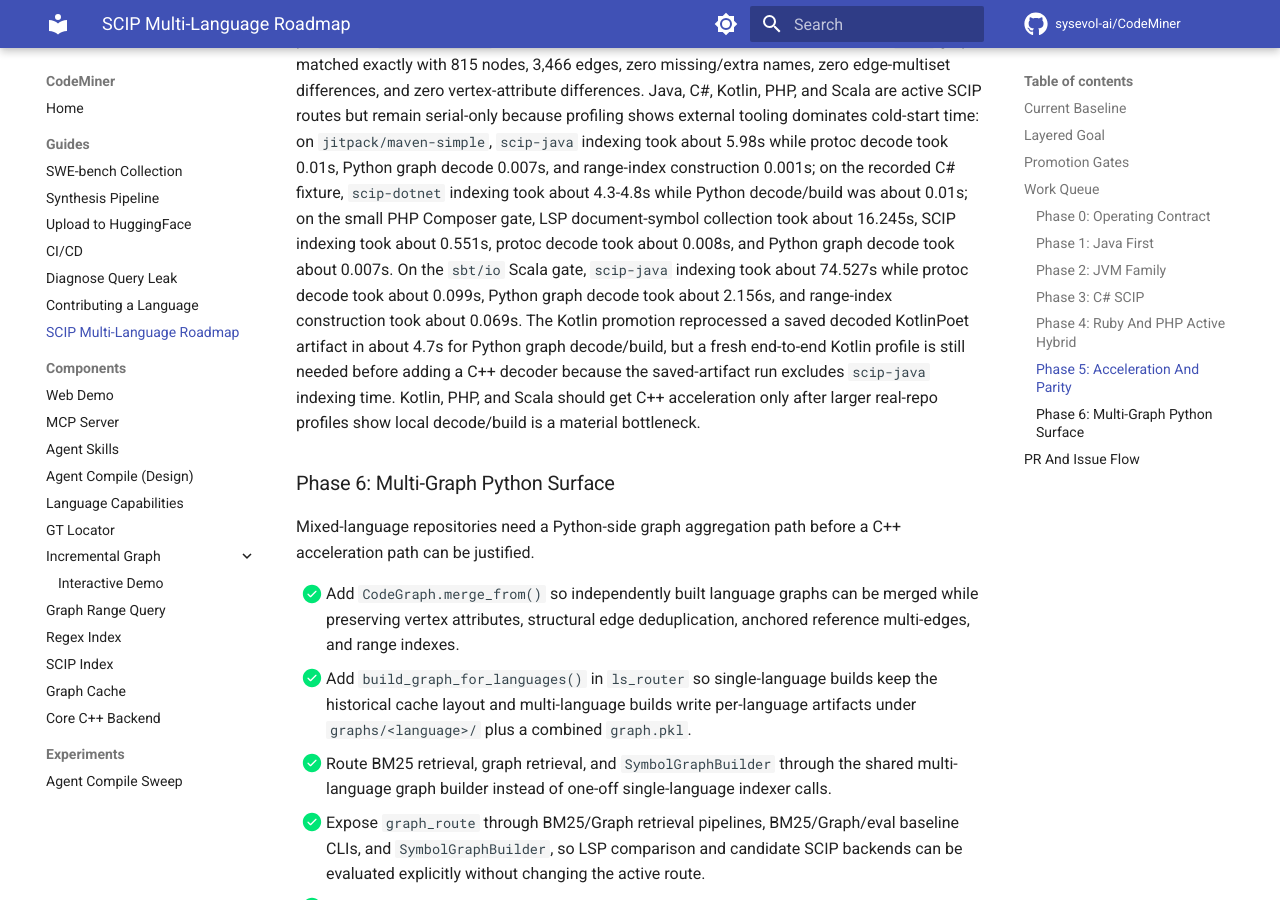
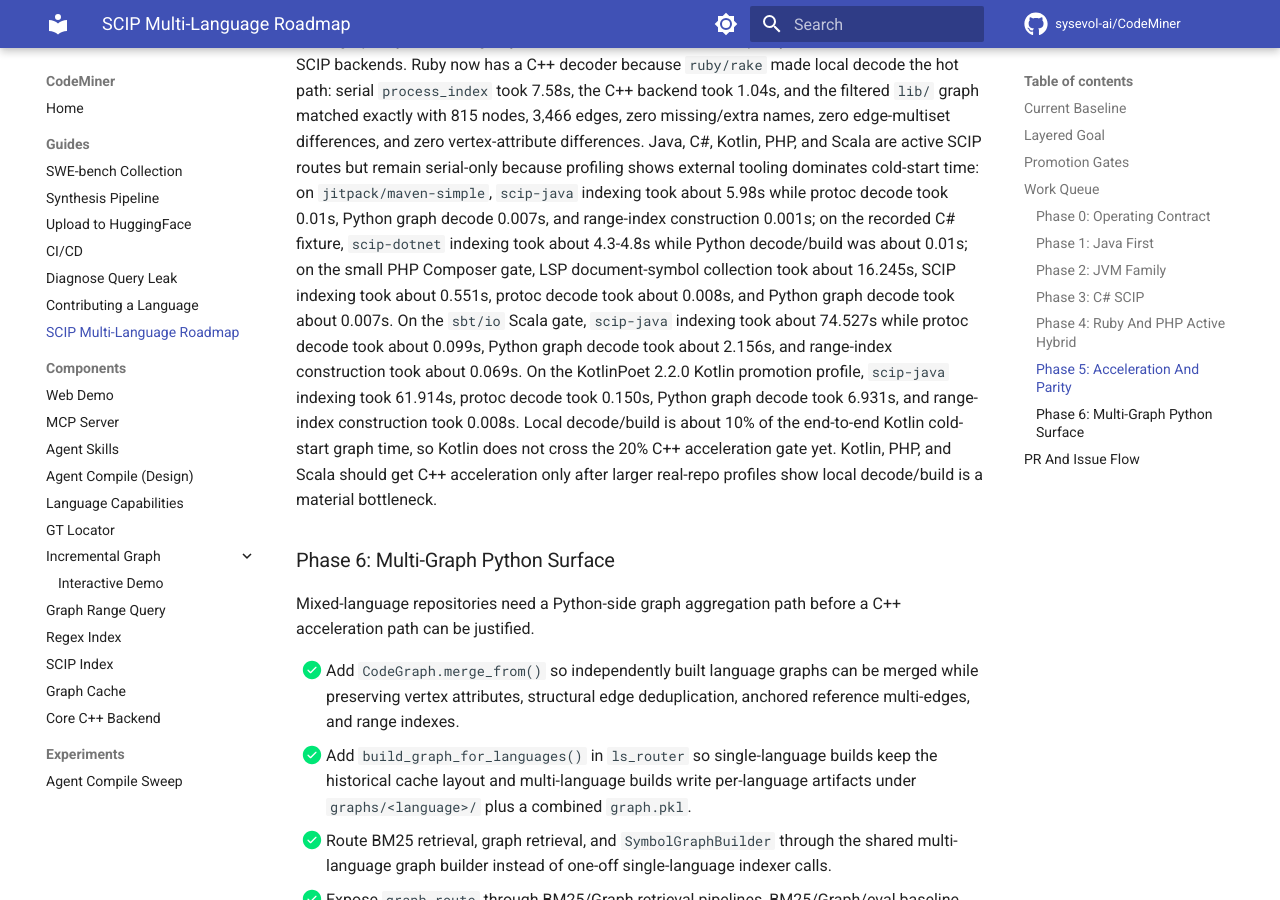
Before and after one commit to MarinaMackay/CodeNib, an MkDocs documentation site: the page built from docs/scip_multilanguage_roadmap.md, in a window 1280 px wide and 900 px high, scrolled down 12914 px. Built offline with MkDocs 1.6.1 and Material for MkDocs 9.7.7, drawn with Linux system fonts in a browser that asks for light colours; comment, search, counter and statistics services are not loaded; some of the changed text lies outside the part shown.

Commit message:
docs(kotlin): record active scip profile

```diff
--- a/docs/scip_multilanguage_roadmap.md
+++ b/docs/scip_multilanguage_roadmap.md
@@ -273,15 +273,17 @@
 
 The final Kotlin promotion gate filters metadata-confirmed synthetic property
 accessors such as `getANY()` and `setOut()` while preserving the source
-property nodes they wrap. Reprocessing the same saved KotlinPoet 2.2.0 decoded
-artifact with the real source checkout now produces 1,477 vertices and 5,636
+property nodes they wrap. A fresh KotlinPoet 2.2.0 profile on the same
+`kotlinpoet/src/jvmMain/kotlin` target now produces 1,483 vertices and 5,680
 edges. Against the matching Kotlin LS graph, alignment has no missing
 definition symbols and no missing containment: symbols `ref=849 cand=860
 missing=0 extra=11`, containment `ref=849 cand=861 missing=0 extra=12`,
-references `ref=0 cand=4524`. The accepted extra surface is limited to
-source-valid definitions or compiler helpers that Kotlin LS omits from
-document symbols: a `CodeBlock.Builder` constructor, the `Dynamic` object and
-its explicit override methods, and `MemberName` data-class `copy()` /
+references `ref=0 cand=4568`. The same saved decoded artifact reprocesses to
+1,477 vertices, 5,636 edges, and references `ref=0 cand=4524`; both gates have
+the same 0-missing/11-extra definition surface. The accepted extra surface is
+limited to source-valid definitions or compiler helpers that Kotlin LS omits
+from document symbols: a `CodeBlock.Builder` constructor, the `Dynamic` object
+and its explicit override methods, and `MemberName` data-class `copy()` /
 `componentN()` helpers. A broad "generate getters for every field" rule was
 rejected because it cuts missing symbols at the cost of a much larger
 extra-symbol surface. Filtering top-level constants is also not accepted
@@ -584,14 +586,14 @@
 was about 0.01s; on the small PHP Composer gate, LSP document-symbol collection
 took about 16.245s, SCIP indexing took about 0.551s, protoc decode took about
 0.008s, and Python graph decode took about 0.007s. On the `sbt/io` Scala gate,
-`scip-java` indexing
-took about 74.527s while protoc decode took about 0.099s, Python graph decode
-took about 2.156s, and range-index construction took about 0.069s. The Kotlin
-promotion reprocessed a saved decoded KotlinPoet artifact in about 4.7s for
-Python graph decode/build, but a fresh end-to-end Kotlin profile is still
-needed before adding a C++ decoder because the saved-artifact run excludes
-`scip-java` indexing time. Kotlin, PHP, and Scala should get C++ acceleration
-only after larger real-repo profiles show local decode/build is a material
+`scip-java` indexing took about 74.527s while protoc decode took about 0.099s,
+Python graph decode took about 2.156s, and range-index construction took about
+0.069s. On the KotlinPoet 2.2.0 Kotlin promotion profile, `scip-java` indexing
+took 61.914s, protoc decode took 0.150s, Python graph decode took 6.931s, and
+range-index construction took 0.008s. Local decode/build is about 10% of the
+end-to-end Kotlin cold-start graph time, so Kotlin does not cross the 20% C++
+acceleration gate yet. Kotlin, PHP, and Scala should get C++ acceleration only
+after larger real-repo profiles show local decode/build is a material
 bottleneck.
 
 ### Phase 6: Multi-Graph Python Surface
```
